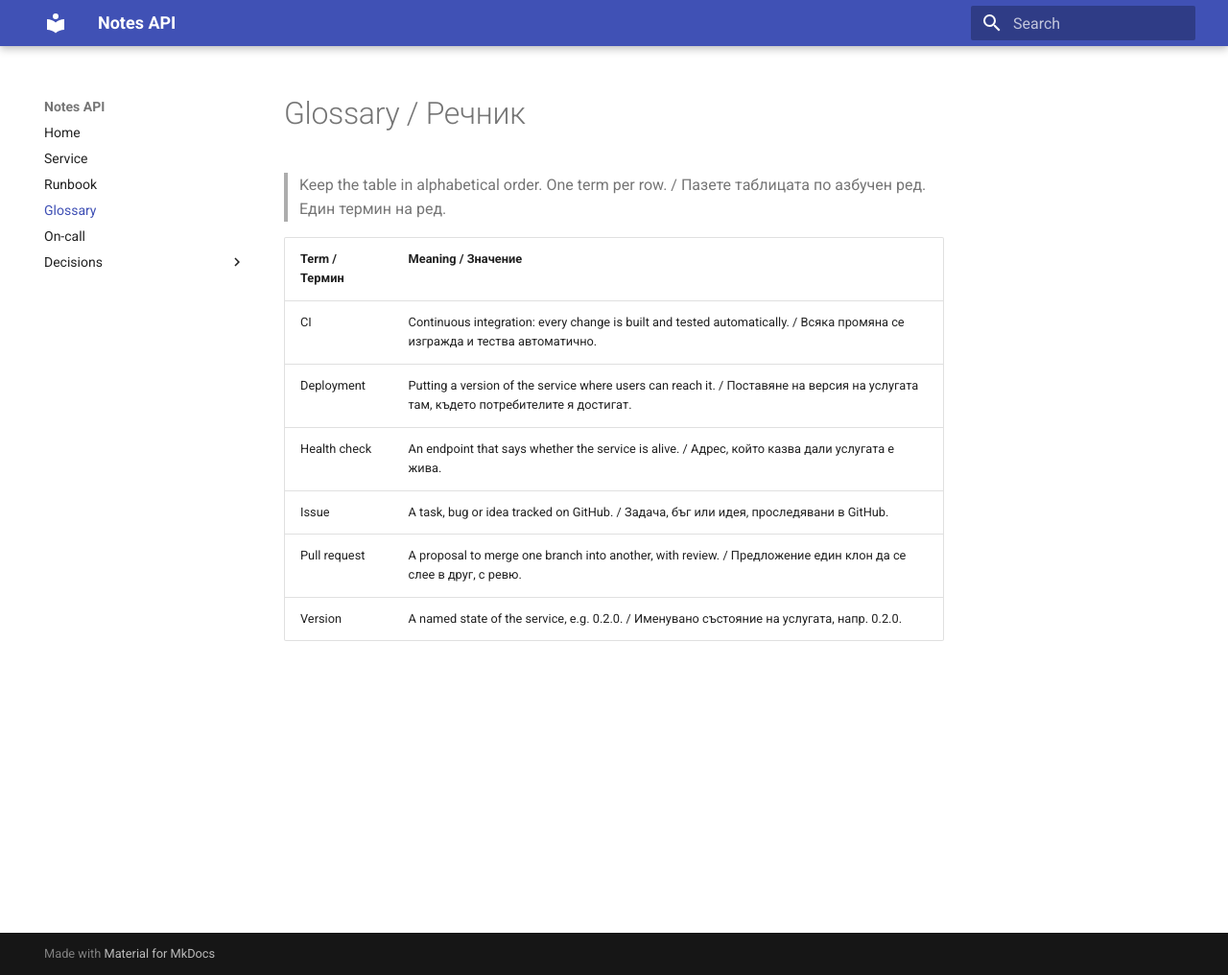
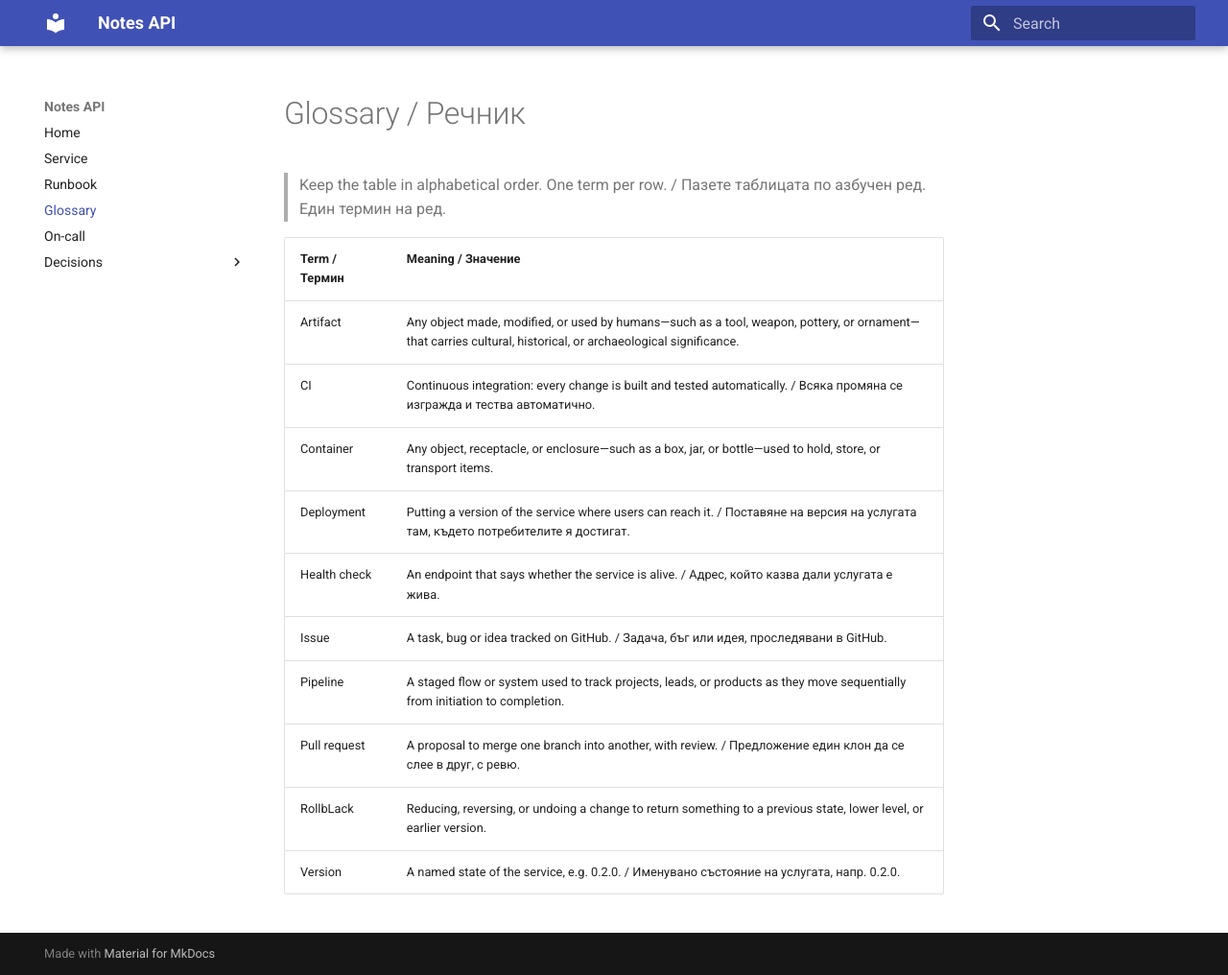
Before and after one commit to vltenev019/devops-labs-fn361223019, an MkDocs documentation site: the page built from docs/glossary.md, in a window 1280 px wide and 1016 px high. Shown: the whole window at 96% size. Built offline with MkDocs 1.6.1 and Material for MkDocs 9.7.7, drawn with Linux system fonts in a browser that asks for light colours.

Commit message:
glossary07

```diff
--- a/docs/glossary.md
+++ b/docs/glossary.md
@@ -4,9 +4,13 @@
 
 | Term / Термин | Meaning / Значение |
 |---|---|
+| Artifact | Any object made, modified, or used by humans—such as a tool, weapon, pottery, or ornament—that carries cultural, historical, or archaeological significance. |
 | CI | Continuous integration: every change is built and tested automatically. / Всяка промяна се изгражда и тества автоматично. |
+| Container | Any object, receptacle, or enclosure—such as a box, jar, or bottle—used to hold, store, or transport items. |
 | Deployment | Putting a version of the service where users can reach it. / Поставяне на версия на услугата там, където потребителите я достигат. |
 | Health check | An endpoint that says whether the service is alive. / Адрес, който казва дали услугата е жива. |
 | Issue | A task, bug or idea tracked on GitHub. / Задача, бъг или идея, проследявани в GitHub. |
+| Pipeline | A staged flow or system used to track projects, leads, or products as they move sequentially from initiation to completion. |
 | Pull request | A proposal to merge one branch into another, with review. / Предложение един клон да се слее в друг, с ревю. |
+| RollbLack | Reducing, reversing, or undoing a change to return something to a previous state, lower level, or earlier version. |
 | Version | A named state of the service, e.g. 0.2.0. / Именувано състояние на услугата, напр. 0.2.0. |
```
